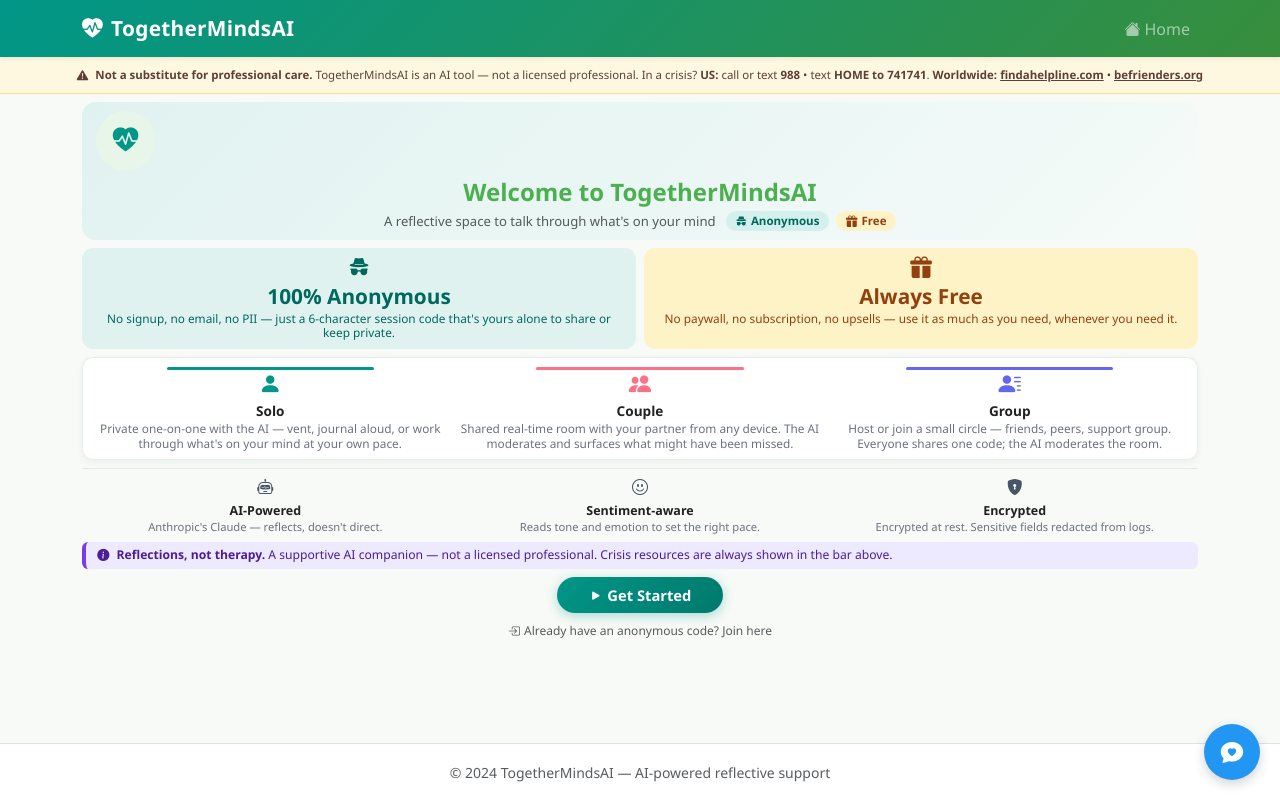
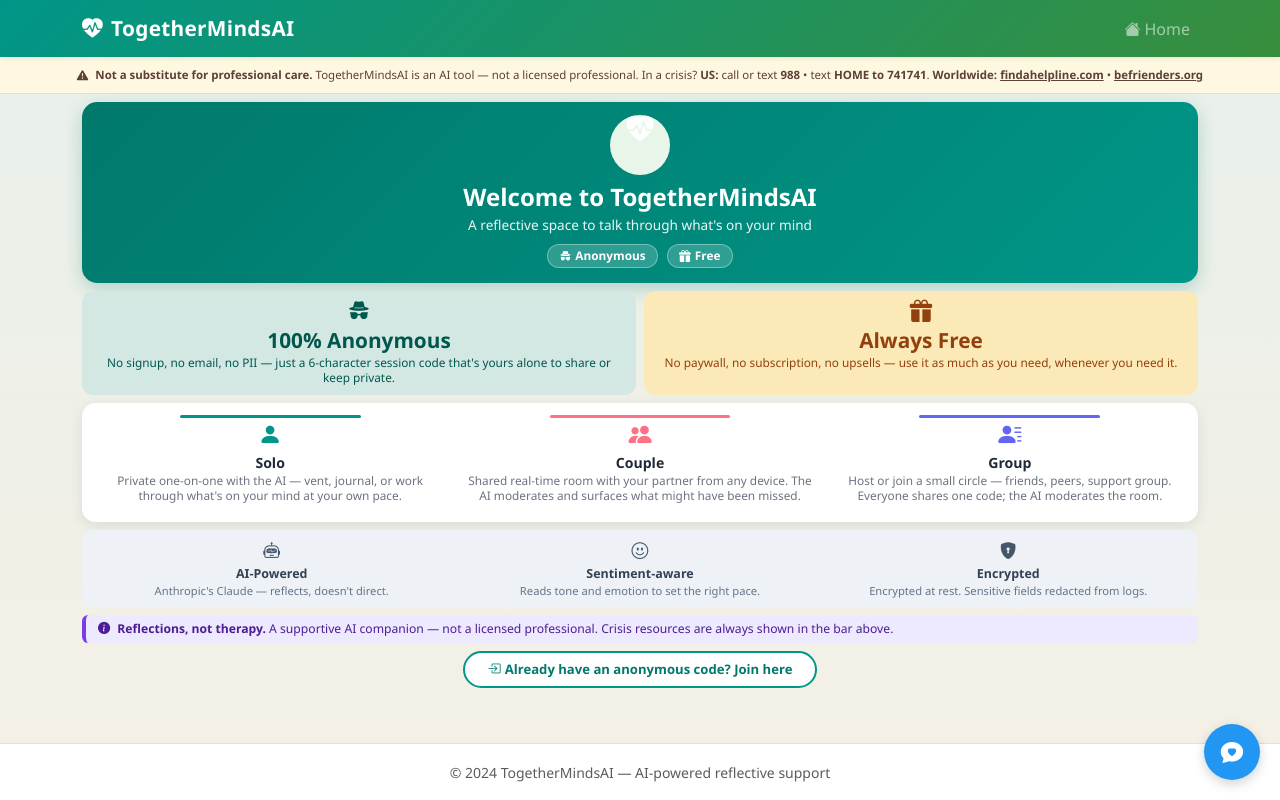
Before and after one commit to OnlineGBC/TogetherMindsAI, a Flask app: page /welcome in a window 1280 px wide. Run offline with Flask 3, Linux system fonts and the light colour scheme; parts of the project's set-up code (start-up, migrations or seed data) failed here and were passed over; some libraries are stand-ins or nearby versions.

Commit message:
Welcome page: warm bg, bold hero, clickable modes, rejoin button
Visual:
- Warm sage-to-cream gradient on body.welcome-page so the page itself
  has tone instead of clinical white
- Hero now uses a saturated teal gradient with white icon/title/tagline,
  white-on-translucent pills, and a soft shadow — becomes the visual
  anchor instead of a faint tinted box
- Hero icon now a centered block above the title (fixes the broken
  d-inline alignment that pushed the icon into the corner)
- White modes card with a stronger shadow so it lifts off the warm bg
- Privacy strip wrapped in a slate panel so it reads as its own section

Interaction:
- Each mode block is now an anchor (/auth/solo, /auth/couple,
  /auth/group) with hover lift + tinted bg matching the mode colour.
  Modes are the primary CTAs; the redundant "Get Started" button is
  removed (it just sent users to the same three modes on /home).
- Rejoin upgraded from quiet text link to outlined teal pill button.

Test updated: drops the "Get Started" assertion in favour of
asserting the three /auth/<mode> hrefs and the rejoin link/copy —
which match the new flow.

```diff
--- a/templates/welcome.html
+++ b/templates/welcome.html
@@ -4,110 +4,162 @@
 
 {% block content %}
 <style>
-  /* Tight scoped main padding so welcome fits within a laptop viewport */
-  body.welcome-page main { padding-top: 0.5rem !important; padding-bottom: 0.5rem !important; }
+  /* Warm page background — sage at top fading to cream at bottom */
+  body.welcome-page {
+    background: linear-gradient(180deg, #e8f0eb 0%, #f5f0e6 100%);
+    min-height: 100vh;
+  }
+  body.welcome-page main {
+    padding-top: 0.5rem !important;
+    padding-bottom: 0.5rem !important;
+  }
 
+  /* Bold teal hero — visual anchor */
   .welcome-hero {
-    background: linear-gradient(135deg, #e0f2f0 0%, #f5fbf9 100%);
-    border-radius: 0.85rem;
-    padding: 0.55rem 0.85rem 0.55rem;
+    background: linear-gradient(135deg, #00796b 0%, #009688 100%);
+    border-radius: 0.95rem;
+    padding: 0.85rem 1rem 0.9rem;
+    color: #ffffff;
+    box-shadow: 0 6px 18px rgba(0, 121, 107, 0.25);
   }
-  .welcome-hero .hero-icon { font-size: 1.6rem; color: #009688; vertical-align: middle; }
-  .welcome-hero h1 { font-size: 1.35rem; line-height: 1.1; }
-  .welcome-hero .tagline { font-size: 0.82rem; }
+  .welcome-hero .hero-icon {
+    display: block;
+    margin: 0 auto;
+    font-size: 1.7rem;
+    color: #ffffff;
+    line-height: 1;
+  }
+  .welcome-hero h1 {
+    color: #ffffff;
+    font-size: 1.4rem;
+    margin: 0.2rem 0 0.15rem;
+    font-weight: 700;
+  }
+  .welcome-hero .tagline {
+    color: rgba(255, 255, 255, 0.92);
+    font-size: 0.85rem;
+    margin: 0 0 0.45rem;
+  }
   .pill-anon, .pill-free {
     display: inline-block;
-    padding: 0.1rem 0.6rem;
+    padding: 0.15rem 0.7rem;
     border-radius: 999px;
-    font-size: 0.72rem;
+    font-size: 0.74rem;
     font-weight: 600;
+    background: rgba(255, 255, 255, 0.18);
+    color: #ffffff;
+    border: 1px solid rgba(255, 255, 255, 0.35);
   }
-  .pill-anon { background: #d4f0ec; color: #00695f; }
-  .pill-free { background: #fef3c7; color: #92400e; }
+  .pill-free { margin-left: 0.3rem; }
 
+  /* Color-coded pillar tiles */
   .pillar-tile {
     border-radius: 0.7rem;
-    padding: 0.55rem 0.7rem;
+    padding: 0.6rem 0.75rem;
     height: 100%;
   }
-  .pillar-tile.anon { background: #e0f2f0; }
-  .pillar-tile.free { background: #fef3c7; }
-  .pillar-tile .pillar-icon { font-size: 1.35rem; line-height: 1; }
-  .pillar-tile.anon .pillar-icon, .pillar-tile.anon h3, .pillar-tile.anon p { color: #00695f; }
+  .pillar-tile.anon { background: #d4e8e3; }
+  .pillar-tile.free { background: #fbe9b7; }
+  .pillar-tile .pillar-icon { font-size: 1.4rem; line-height: 1; }
+  .pillar-tile.anon .pillar-icon, .pillar-tile.anon h3, .pillar-tile.anon p { color: #00574e; }
   .pillar-tile.free .pillar-icon, .pillar-tile.free h3, .pillar-tile.free p { color: #92400e; }
-  .pillar-tile h3 { font-size: 0.85rem; margin: 0.15rem 0 0.1rem; font-weight: 700; }
-  .pillar-tile p { font-size: 0.74rem; margin: 0; line-height: 1.25; }
+  .pillar-tile h3 { font-size: 0.88rem; margin: 0.18rem 0 0.1rem; font-weight: 700; }
+  .pillar-tile p { font-size: 0.74rem; margin: 0; line-height: 1.3; }
 
+  /* White modes card with shadow — lifts off the warm page bg */
   .modes-card {
     background: #ffffff;
-    border: 1px solid #e8edec;
+    border-radius: 0.85rem;
+    padding: 0.7rem 0.45rem 0.6rem;
+    box-shadow: 0 4px 14px rgba(15, 60, 55, 0.10);
+  }
+
+  /* Each mode block is a clickable link */
+  .mode-link {
+    display: block;
+    position: relative;
+    padding: 0.5rem 0.4rem 0.55rem;
+    border-radius: 0.55rem;
+    text-decoration: none;
+    color: inherit;
+    transition: background 0.15s ease, transform 0.15s ease;
+  }
+  .mode-link:hover, .mode-link:focus {
+    text-decoration: none;
+    color: inherit;
+    transform: translateY(-2px);
+  }
+  .mode-link::before {
+    content: "";
+    position: absolute;
+    top: 0; left: 25%; right: 25%;
+    height: 3px;
+    border-radius: 2px;
+  }
+  .mode-link.solo::before   { background: #009688; }
+  .mode-link.couple::before { background: #fb7185; }
+  .mode-link.group::before  { background: #6366f1; }
+  .mode-link.solo:hover   { background: rgba(0, 150, 136, 0.08); }
+  .mode-link.couple:hover { background: rgba(251, 113, 133, 0.10); }
+  .mode-link.group:hover  { background: rgba(99, 102, 241, 0.09); }
+  .mode-link.solo   .mode-icon { color: #009688; }
+  .mode-link.couple .mode-icon { color: #fb7185; }
+  .mode-link.group  .mode-icon { color: #6366f1; }
+  .mode-link .mode-icon { font-size: 1.45rem; line-height: 1; }
+  .mode-link .mode-title { font-size: 0.88rem; font-weight: 700; margin-top: 0.18rem; color: #1f2937; }
+  .mode-link p { font-size: 0.74rem; margin: 0; line-height: 1.3; color: #6b7280; }
+
+  /* Slate-tinted privacy strip — visually distinct from white modes card */
+  .privacy-strip {
+    background: #eef2f6;
     border-radius: 0.7rem;
-    padding: 0.55rem 0.4rem 0.5rem;
-    box-shadow: 0 2px 6px rgba(15, 60, 55, 0.06);
+    padding: 0.55rem 0.6rem;
   }
-  .mode-block { position: relative; padding-top: 0.4rem; }
-  .mode-block::before {
-    content: ""; position: absolute; top: 0; left: 22%; right: 22%;
-    height: 3px; border-radius: 2px;
-  }
-  .mode-block.solo::before   { background: #009688; }
-  .mode-block.couple::before { background: #fb7185; }
-  .mode-block.group::before  { background: #6366f1; }
-  .mode-block.solo   .mode-icon { color: #009688; }
-  .mode-block.couple .mode-icon { color: #fb7185; }
-  .mode-block.group  .mode-icon { color: #6366f1; }
-  .mode-block .mode-icon { font-size: 1.4rem; line-height: 1; }
-  .mode-block .mode-title { font-size: 0.85rem; font-weight: 700; margin-top: 0.15rem; }
-  .mode-block p { font-size: 0.74rem; margin: 0; line-height: 1.25; color: #6b7280; }
-
-  .privacy-strip { border-top: 1px solid #e5e7eb; padding-top: 0.4rem; }
-  .privacy-strip .privacy-icon { color: #475569; font-size: 1rem; line-height: 1; }
-  .privacy-strip .privacy-title { font-size: 0.78rem; font-weight: 600; margin-top: 0.15rem; }
-  .privacy-strip p { font-size: 0.7rem; margin: 0; line-height: 1.2; color: #6b7280; }
+  .privacy-strip .privacy-icon { color: #475569; font-size: 1.05rem; line-height: 1; }
+  .privacy-strip .privacy-title { font-size: 0.78rem; font-weight: 600; margin-top: 0.15rem; color: #334155; }
+  .privacy-strip p { font-size: 0.7rem; margin: 0; line-height: 1.25; color: #64748b; }
 
   .safety-alert {
     background: #ede9fe;
     border-left: 4px solid #7c3aed;
     border-radius: 0.4rem;
-    padding: 0.35rem 0.7rem;
+    padding: 0.4rem 0.75rem;
     color: #4c1d95;
     font-size: 0.76rem;
     line-height: 1.3;
   }
   .safety-alert strong { color: #4c1d95; }
 
-  .cta-btn {
+  /* Outlined teal rejoin button — primary secondary action */
+  .rejoin-btn {
     display: inline-block;
-    background: linear-gradient(135deg, #009688 0%, #00796b 100%);
-    color: #ffffff;
-    padding: 0.45rem 2rem;
+    padding: 0.4rem 1.4rem;
     border-radius: 999px;
     font-weight: 600;
+    font-size: 0.82rem;
+    color: #00796b;
+    background: #ffffff;
+    border: 2px solid #009688;
     text-decoration: none;
-    font-size: 0.92rem;
-    box-shadow: 0 3px 12px rgba(0, 150, 136, 0.32);
-    transition: transform 0.1s ease, box-shadow 0.1s ease;
+    transition: background 0.15s ease, color 0.15s ease;
   }
-  .cta-btn:hover, .cta-btn:focus {
+  .rejoin-btn:hover, .rejoin-btn:focus {
+    background: #009688;
     color: #ffffff;
-    box-shadow: 0 5px 16px rgba(0, 150, 136, 0.42);
-    transform: translateY(-1px);
+    text-decoration: none;
   }
-  .rejoin-link { font-size: 0.75rem; }
 </style>
 
-<!-- Hero (compact, single line on desktop where possible) -->
+<!-- Hero (centered icon above title, white-on-teal) -->
 <div class="welcome-hero text-center mb-2">
-    <i class="bi bi-heart-pulse-fill hero-icon me-1"></i>
-    <h1 class="d-inline fw-bold text-primary-green mb-0">Welcome to TogetherMindsAI</h1>
-    <div class="tagline text-muted mt-1">
-        A reflective space to talk through what's on your mind &nbsp;
+    <i class="bi bi-heart-pulse-fill hero-icon"></i>
+    <h1>Welcome to TogetherMindsAI</h1>
+    <p class="tagline">A reflective space to talk through what's on your mind</p>
     <span class="pill-anon"><i class="bi bi-incognito me-1"></i>Anonymous</span>
-        <span class="pill-free ms-1"><i class="bi bi-gift-fill me-1"></i>Free</span>
-    </div>
+    <span class="pill-free"><i class="bi bi-gift-fill me-1"></i>Free</span>
 </div>
 
-<!-- Pillars: color-coded tiles with one-sentence desktop copy -->
+<!-- Pillars: color-coded tiles -->
 <div class="row g-2 mb-2">
     <div class="col-6">
         <div class="pillar-tile anon text-center">
@@ -133,40 +185,46 @@
     </div>
 </div>
 
-<!-- Three modes (no eyebrow label — modes-card chrome is self-evident) -->
+<!-- Three modes — each block is a direct link to its auth page -->
 <div class="modes-card mb-2">
     <div class="row g-2 text-center">
-        <div class="col-4 mode-block solo">
+        <div class="col-4">
+            <a href="/auth/solo" class="mode-link solo">
                 <i class="bi bi-person-fill mode-icon"></i>
                 <div class="mode-title">Solo</div>
                 <p class="d-md-none">One-on-one with the AI.</p>
                 <p class="d-none d-md-block">
-                Private one-on-one with the AI &mdash; vent, journal aloud, or work through
+                    Private one-on-one with the AI &mdash; vent, journal, or work through
                     what's on your mind at your own pace.
                 </p>
+            </a>
         </div>
-        <div class="col-4 mode-block couple">
+        <div class="col-4">
+            <a href="/auth/couple" class="mode-link couple">
                 <i class="bi bi-people-fill mode-icon"></i>
                 <div class="mode-title">Couple</div>
                 <p class="d-md-none">Real-time chat with your partner.</p>
                 <p class="d-none d-md-block">
-                Shared real-time room with your partner from any device. The AI moderates
-                and surfaces what might have been missed.
+                    Shared real-time room with your partner from any device. The AI
+                    moderates and surfaces what might have been missed.
                 </p>
+            </a>
         </div>
-        <div class="col-4 mode-block group">
+        <div class="col-4">
+            <a href="/auth/group" class="mode-link group">
                 <i class="bi bi-person-lines-fill mode-icon"></i>
                 <div class="mode-title">Group</div>
                 <p class="d-md-none">Host or join a small circle.</p>
                 <p class="d-none d-md-block">
-                Host or join a small circle &mdash; friends, peers, support group. Everyone
-                shares one code; the AI moderates the room.
+                    Host or join a small circle &mdash; friends, peers, support group.
+                    Everyone shares one code; the AI moderates the room.
                 </p>
+            </a>
         </div>
     </div>
 </div>
 
-<!-- Privacy strip (no eyebrow — divider + content reads cleanly) -->
+<!-- Privacy strip (slate panel) -->
 <div class="privacy-strip mb-2">
     <div class="row g-2 text-center">
         <div class="col-4">
@@ -187,7 +245,7 @@
     </div>
 </div>
 
-<!-- Safety framing (one short line) -->
+<!-- Safety framing -->
 <div class="safety-alert mb-2">
     <i class="bi bi-info-circle-fill me-1"></i>
     <strong>Reflections, not therapy.</strong>
@@ -195,16 +253,9 @@
     always shown in the bar above.
 </div>
 
-<!-- Primary CTA -->
-<div class="text-center mb-1">
-    <a href="/home" class="cta-btn">
-        <i class="bi bi-play-fill me-1"></i>Get Started
-    </a>
-</div>
-
-<!-- Secondary: rejoin -->
+<!-- Rejoin (primary secondary action — modes are the primary CTAs above) -->
 <div class="text-center">
-    <a href="/session/join" class="rejoin-link text-muted text-decoration-none">
+    <a href="/session/join" class="rejoin-btn">
         <i class="bi bi-box-arrow-in-right me-1"></i>Already have an anonymous code? Join here
     </a>
 </div>
```
Also changed, not shown: tests/test_smoke.py (+12 -5 lines). Lines whose indentation alone changed are shown as unchanged.
